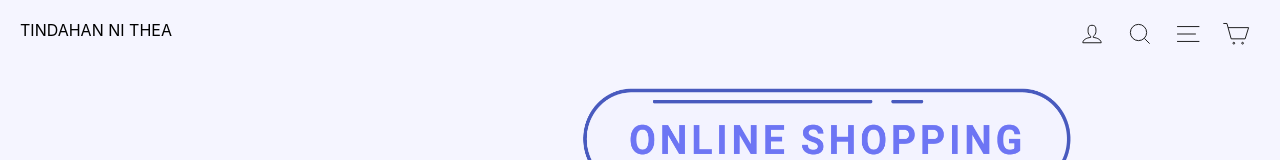
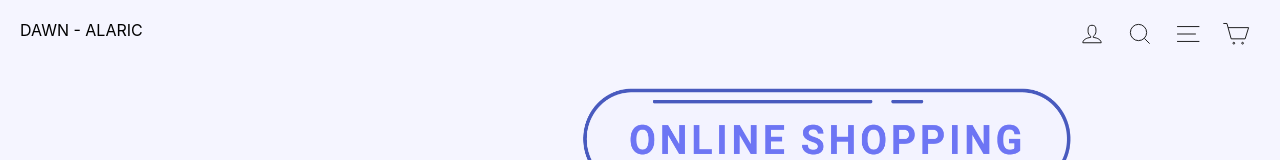
Before and after one commit to christianparanas/tindahan-frontend, a Next.js app: page / in a window 1280 px wide. Shown: the top 160 px of the page. Built offline with nearby package versions, Linux system fonts and the light colour scheme.

Commit message:
Change name of the store

```diff
--- a/components/Nav.jsx
+++ b/components/Nav.jsx
@@ -63,7 +63,7 @@ export default function Nav() {
 			<div className={upperNav}>
 				<div className="logo">
           <Link href="/">
-            TINDAHAN NI THEA
+            DAWN - ALARIC
            </Link>
         </div>
 				<div className="upper_nav_svgs">
```
